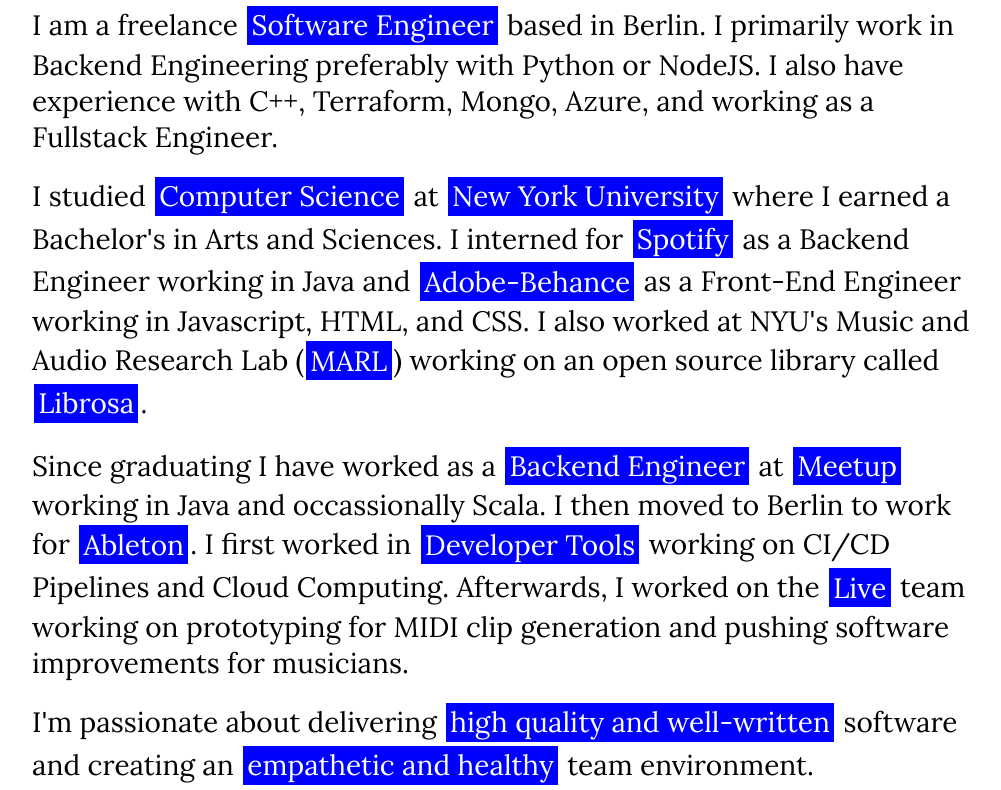
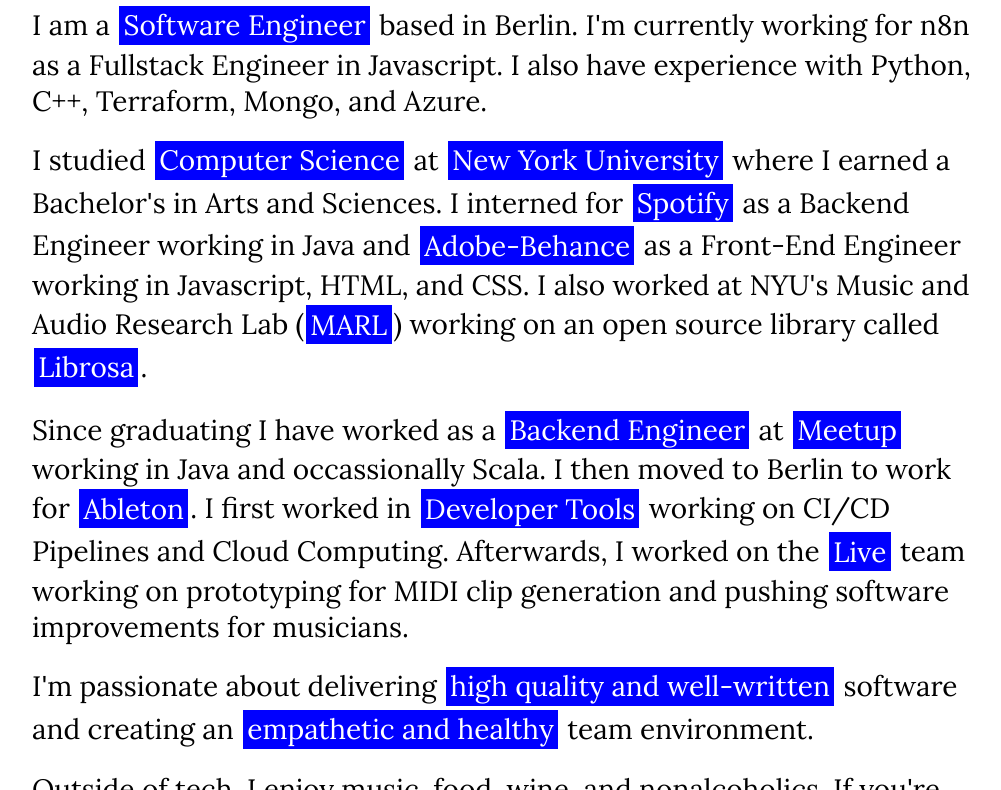
Before and after one commit to dana-gill/dana-gill.github.io, a plain HTML site: page index.html in a window 1280 px wide. Shown: the part 304-1094 px from the top of the page, without its empty margins (136-1137 px from the left). Drawn offline with Linux system fonts and the light colour scheme.

Commit message:
n8n is work place

```diff
--- a/index.html
+++ b/index.html
@@ -13,7 +13,7 @@
     <div class="section">
       <h1>hi, i'm dana</h1>
       <p>
-        I am a freelance <span class="hightlight">Software Engineer</span> based in Berlin. I primarily work in Backend Engineering preferably with Python or NodeJS. I also have experience with C++, Terraform, Mongo, Azure, and working as a Fullstack Engineer.
+        I am a <span class="hightlight">Software Engineer</span> based in Berlin. I'm currently working for <span class="highlight">n8n</span> as a Fullstack Engineer in Javascript. I also have experience with Python, C++, Terraform, Mongo, and Azure.
       </p>
       <p>
         I studied <span class="hightlight">Computer Science</span> at <span class="hightlight">New York University</span> where I earned a Bachelor's in Arts and Sciences. I interned for <span class="hightlight">Spotify</span> as a Backend Engineer working in Java and <span class="hightlight">Adobe-Behance</span> as a Front-End Engineer working in Javascript, HTML, and CSS. I also worked at NYU's Music and Audio Research Lab (<span class="hightlight">MARL</span>) working on an open source library called <span class="hightlight">Librosa</span>.
```
